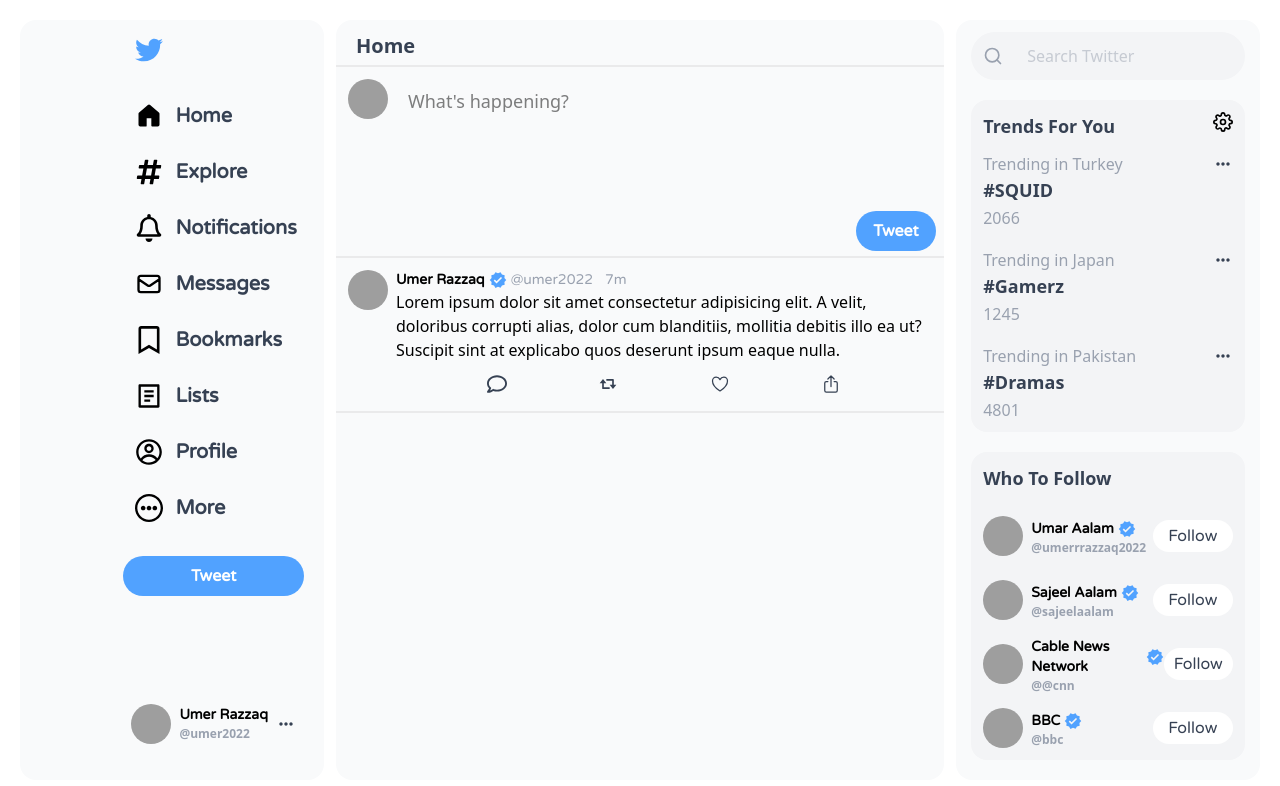
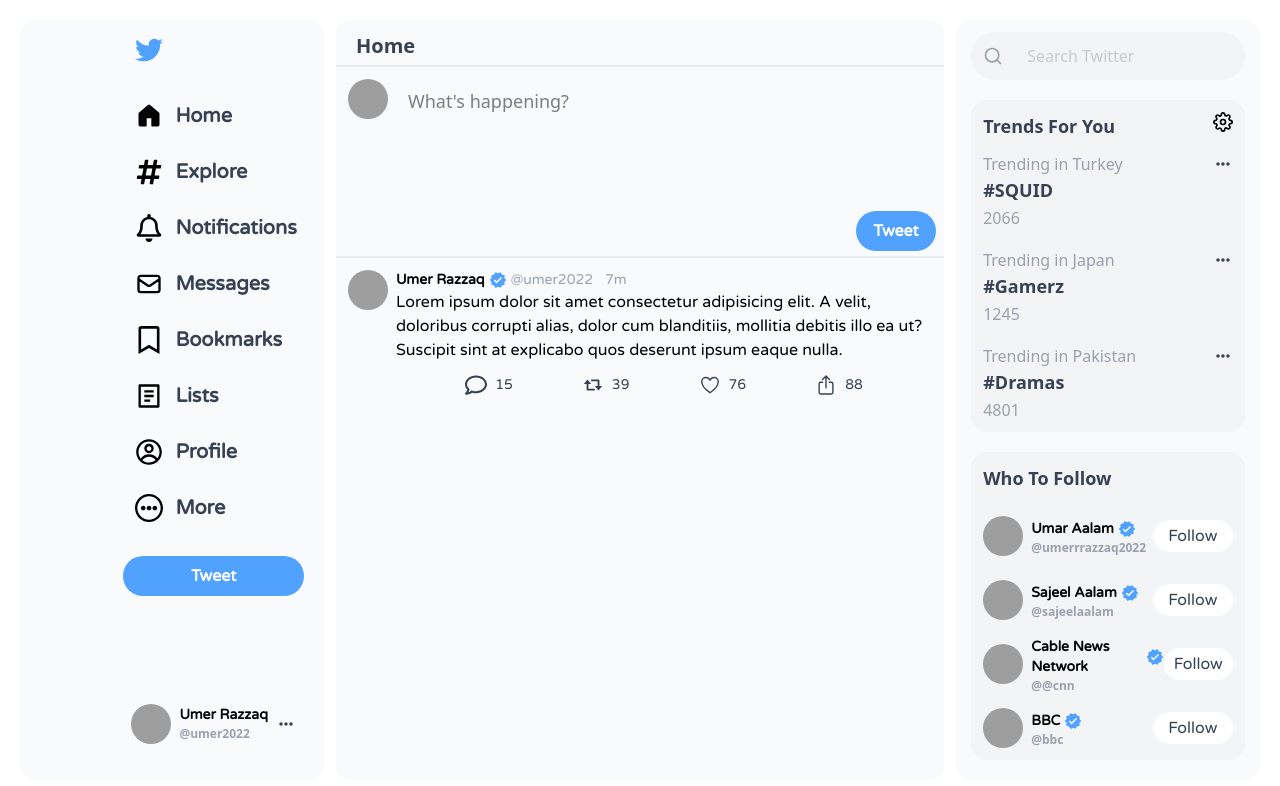
Before and after one commit to UmerAalam/twitter-clone, a React (Vite) app: page / in a window 1280 px wide. Shown: the top 786 px of the page. Built offline with nearby package versions, Linux system fonts and the light colour scheme; grey boxes are pictures that could not be loaded.

Commit message:
composed-tweet-tweaks

```diff
--- a/src/components/ComposedTweet.jsx
+++ b/src/components/ComposedTweet.jsx
@@ -36,18 +36,34 @@
                 {time}
               </div>
             </h2>
-            <div className="flex font-normal text-base">
+            <p className="flex font-normal text-base">
               Lorem ipsum dolor sit amet consectetur adipisicing elit. A velit,
               doloribus corrupti alias, dolor cum blanditiis, mollitia debitis
               illo ea ut? Suscipit sint at explicabo quos deserunt ipsum eaque
               nulla.
-            </div>
+            </p>
           </div>
           <div className="flex justify-evenly pt-3">
-            <IconButton icon={<FaRegComment size={20} />} />
-            <IconButton icon={<BiRepost size={20} />} />
-            <IconButton icon={<IoHeartOutline size={20} />} />
-            <IconButton icon={<IoShareOutline size={20} />} />
+            <IconButton
+              textCss={"font-normal text-sm ml-2 my-auto"}
+              iconText={Math.floor(Math.random() * 100)}
+              icon={<FaRegComment size={22} />}
+            />
+            <IconButton
+              textCss={"font-normal text-sm ml-2 my-auto"}
+              iconText={Math.floor(Math.random() * 100)}
+              icon={<BiRepost size={22} />}
+            />
+            <IconButton
+              textCss={"font-normal text-sm ml-2 my-auto"}
+              iconText={Math.floor(Math.random() * 100)}
+              icon={<IoHeartOutline size={22} />}
+            />
+            <IconButton
+              textCss={"font-normal text-sm ml-2 my-auto"}
+              iconText={Math.floor(Math.random() * 100)}
+              icon={<IoShareOutline size={22} />}
+            />
           </div>
         </div>
       </div>
--- a/src/components/HomeFeed.jsx
+++ b/src/components/HomeFeed.jsx
@@ -13,7 +13,6 @@
         <ComposeTweet />
         <hr />
         <ComposedTweet />
-        <hr />
       </div>
     </>
   );
--- a/src/index.css
+++ b/src/index.css
@@ -1,5 +1,8 @@
 @import "tailwindcss";
 h2 {
+    font-family: "Varela Round", sans-serif;
+}
+p {
     font-family: "Varela Round", sans-serif;
 }
 button {
```
